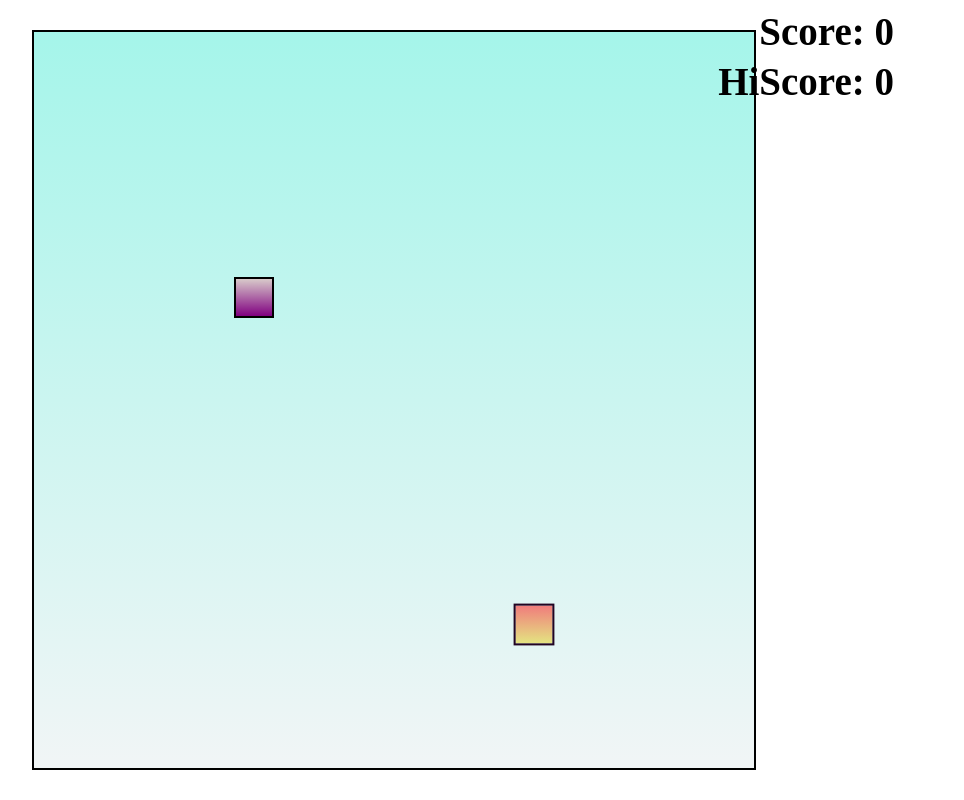
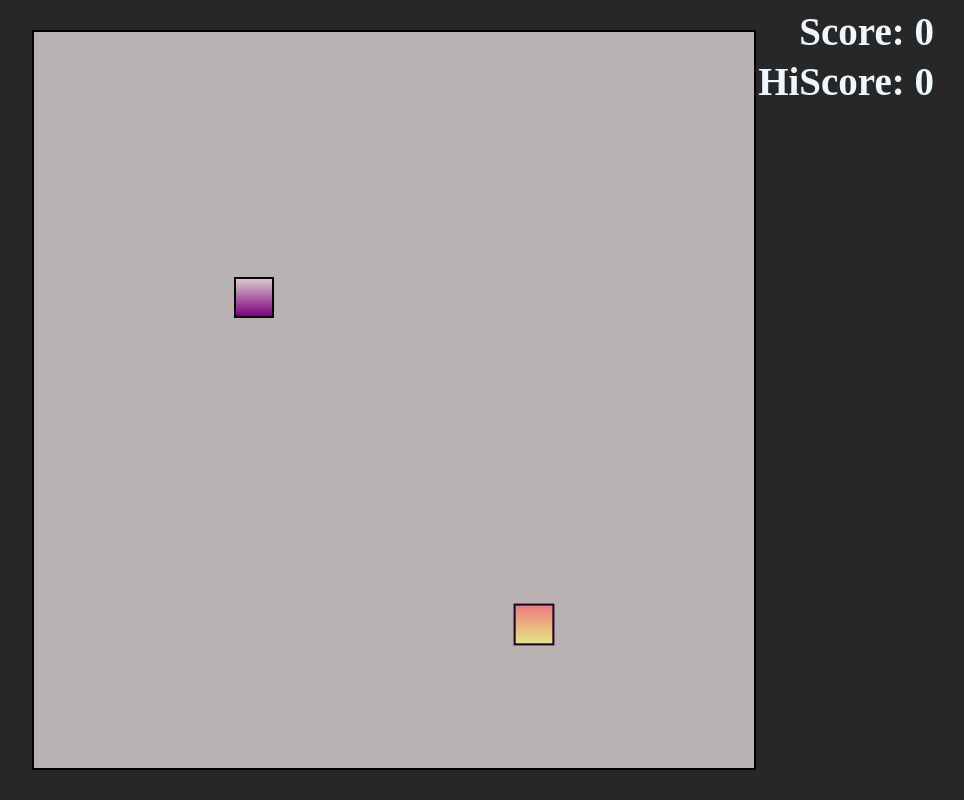
Before and after one commit to Gouravlalotra15/Sanke-Game, a plain HTML site: page index.html in a window 1280 px wide. Shown: the whole page, without its empty margins (246-1210 px from the left). Drawn offline with Linux system fonts and the light colour scheme; a web font is replaced by a local one.

Commit message:
Update style.css

```diff
--- a/style.css
+++ b/style.css
@@ -5,6 +5,7 @@
 }
 
 .body{
+   background-color:rgb(40, 39, 39);
     min-height: 100vh;
     background-size: 100vw 100vh;
     background-repeat: no-repeat;
@@ -12,11 +13,19 @@
     justify-content: center;
     align-items: center;
 }
-
+.game
+{
+    height: 100px;
+    background-color:rgb(40, 39, 39);
+    color: aliceblue;
+    display: flex;
+    justify-content: center;
+}
 #scoreBox{
     position: absolute;
+    color: aliceblue;
     top: 9px;
-    right: 140px;
+    right: 100px;
     font-size: 39px;
     font-weight: bold;
     font-family: 'New Tegomin', serif;
@@ -24,15 +33,16 @@
 
 #hiscoreBox{
     position: absolute;
+    color: aliceblue;
     top: 59px;
-    right: 140px;
+    right: 100px;
     font-size: 39px;
     font-weight: bold;
     font-family: 'New Tegomin', serif;
 }
 
 #board{
-    background: linear-gradient(rgb(165, 245, 234), rgb(241, 245, 246));
+    background-color: rgb(185, 178, 178);
     width: 90vmin;
     height: 92vmin;
     border: 2px solid black;
```
